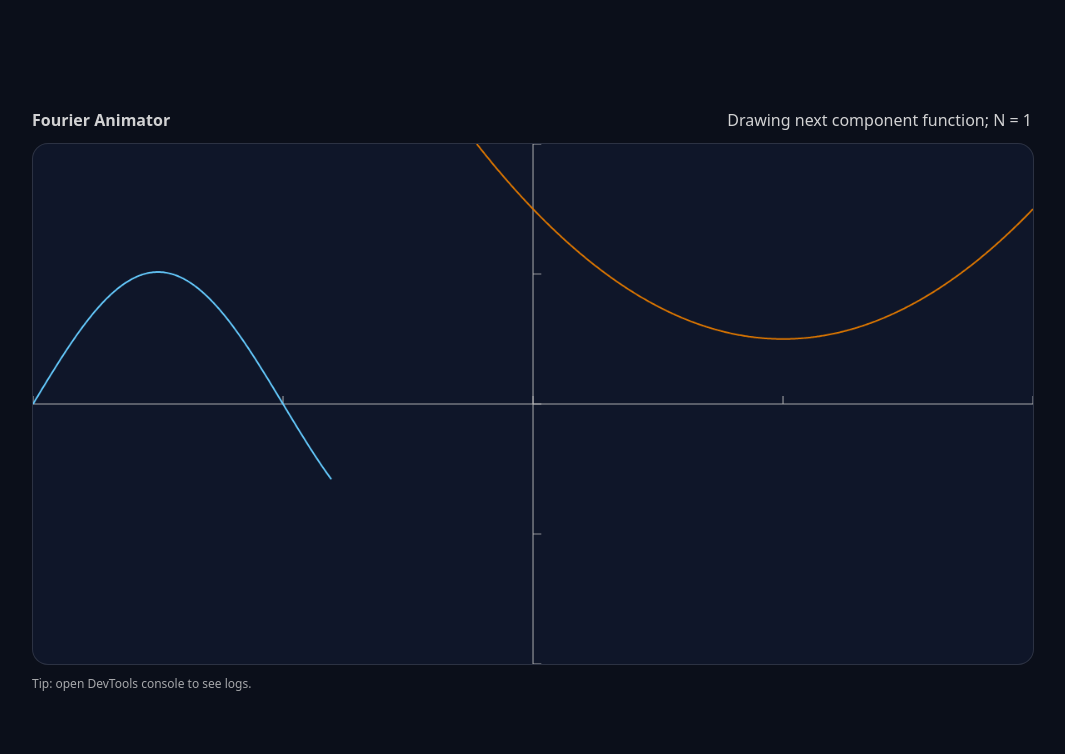
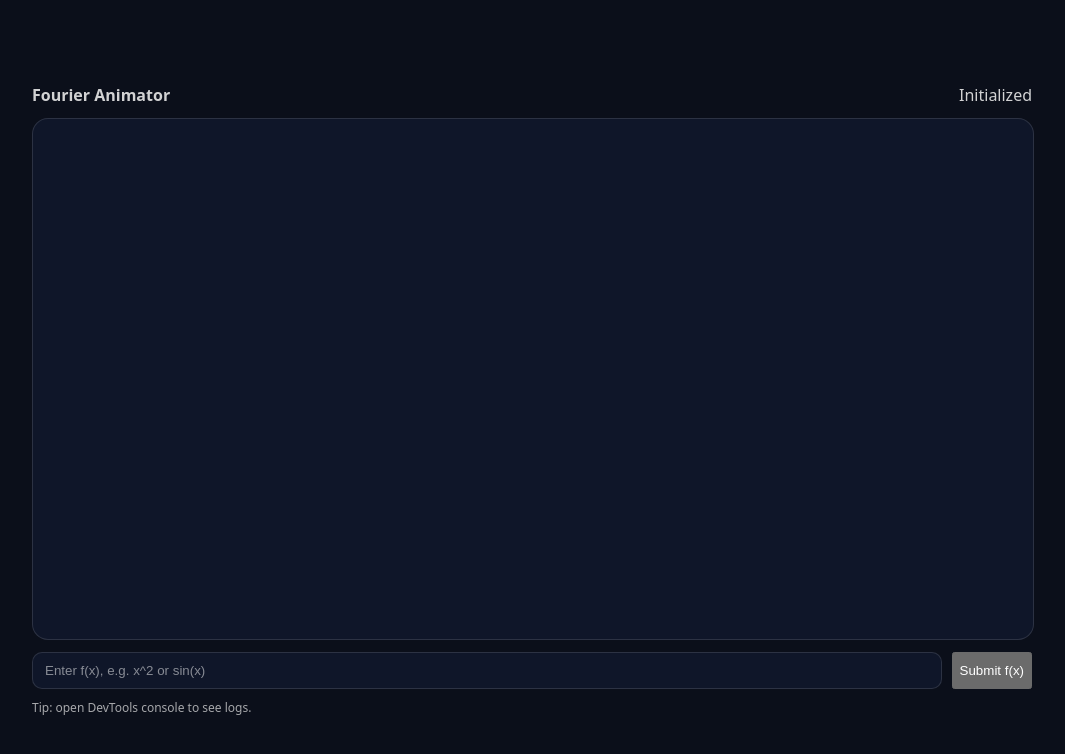
Before and after one commit to bslininger/fourier-visualization, a website built with Vite: page index.html in a window 1280 px wide. Shown: the whole page, without its empty margins (108-1173 px from the left). Built offline with nearby package versions, Linux system fonts and the light colour scheme.

Commit message:
Add text box and button to submit function to graph

```diff
--- a/index.html
+++ b/index.html
@@ -33,6 +33,23 @@
         border: 1px solid rgba(255,255,255,0.12);
         border-radius: 16px;
       }
+      .functionInput {
+        display: flex;
+        gap: 10px;
+        margin-top: 12px;
+        margin-bottom: 10px;
+      }
+      .functionInput input {
+        flex: 1;
+        padding: 10px 12px;
+        border-radius: 10px;
+        border: 1px solid rgba(255,255,255,0.12);
+        background: #0f1629;
+        color: #e8e8e8;
+      }
+      .functionInput input::placeholder {
+        color: rgba(255,255,255,0.5);
+      }
       footer {
         margin-top: 10px;
         font-size: 12px;
@@ -50,6 +67,11 @@
 
       <canvas id="graph" width="1200" height="650"></canvas>
 
+      <div class="functionInput">
+        <input id="functionInputTextBox" type="text" placeholder="Enter f(x), e.g. x^2 or sin(x)" />
+        <button id="functionSubmit">Submit f(x)</button>
+      </div>
+
       <footer>
         Tip: open DevTools console to see logs.
       </footer>
--- a/src/main.ts
+++ b/src/main.ts
@@ -43,17 +43,20 @@
     const VERTICAL_BAR_STEP = 5;
     const VERTICAL_BAR_ANIMATION_FRAMES = 300;
     const FADEOUT_FRAMES = 300;
-    const FUNCTION_STRING = "(x-1)^2 + 1/2";
-    const F_COORDINATES = getFCoordinates(X_MIN, X_MAX, COUNT_SAMPLES);
     const COUNT_0_TO_L_SAMPLES = 501;
-    const F_0_TO_L_COORDINATES = getFCoordinates(0, L, COUNT_0_TO_L_SAMPLES);
 
     // ---- Grab DOM elements ----
-    const canvasElement = document.getElementById("graph");
-    if (!(canvasElement instanceof HTMLCanvasElement)) {
-        throw new Error("Canvas element #graph not found");
+    function getElementOrThrow<T extends HTMLElement>(id: string, type: { new(): T }): T {
+        const element = document.getElementById(id);
+        if (!(element instanceof type)) {
+            throw new Error(`Element #${id} not found or wrong type`);
         }
-    const canvas = canvasElement;
+        return element;
+    }
+
+    const canvas = getElementOrThrow("graph", HTMLCanvasElement);
+    const fxInputTextBox = getElementOrThrow("functionInputTextBox", HTMLInputElement);
+    const fxSubmit = getElementOrThrow("functionSubmit", HTMLButtonElement);
 
     const ctx2d = canvas.getContext("2d");
     if (!ctx2d) {
@@ -61,11 +64,28 @@
     }
     const ctx = ctx2d;
 
+    fxSubmit.addEventListener("click", () => {
+        const expression = fxInputTextBox.value;
+        console.log("User entered:", expression);
+
+        onFunctionSubmit(expression);
+    });
+
+    function onFunctionSubmit(expression: string): void {
+        fString = expression;
+        fCoordinates = getFCoordinates(X_MIN, X_MAX, COUNT_SAMPLES)
+        f0ToLCoordinates = getFCoordinates(0, L, COUNT_0_TO_L_SAMPLES)
+        kickThingsOff();
+    }
+
     // Optional status line
     const statusElement = document.getElementById("status");
 
     // ---- State-tracking variables ----
     let lastTime = 0;
+    let fString = "";
+    let fCoordinates: Point[] = []
+    let f0ToLCoordinates: Point[] = [];
     let currentFunctionSegmentsDrawn = 0;
     let currentFunctionSegments = Infinity;
     let newPartialFourierSumSegmentsDrawn = 0;
@@ -207,7 +227,7 @@
     }
 
     function getFCoordinates(xMin: number, xMax: number, numberOfPoints: number) : Point[] {
-        const expression: MathNode = math.parse(FUNCTION_STRING);
+        const expression: MathNode = math.parse(fString);
         const compiledExpression: EvalFunction = expression.compile();
         return getXYPairs((x) => compiledExpression.evaluate({ x }), xMin, xMax, numberOfPoints);
     }
@@ -299,7 +319,7 @@
         ctx.clearRect(0, 0, canvas.width, canvas.height);
 
         drawAxes();
-        drawFunctionOfX(F_COORDINATES, F_COORDINATES.length, "#d70", 1);
+        drawFunctionOfX(fCoordinates, fCoordinates.length, "#d70", 1);
         let fadeout1Alpha = 1 - fadeout1FrameCount / FADEOUT_FRAMES;
         let fadeout2Alpha = 1 - fadeout2FrameCount / FADEOUT_FRAMES;
         if (partialFourierSumCoordinates.length > 0)
@@ -324,12 +344,15 @@
     }
 
     // ---- Kick things off ----
+    function kickThingsOff() {
+        ctx.clearRect(0, 0, canvas.width, canvas.height)
         currentFourierN = 1;
         currentFourierComponentFunction = (x) => fourierSine(x, currentFourierN);
         currentFourierComponentCoordinates = getXYPairs(currentFourierComponentFunction, X_MIN, X_MAX, COUNT_SAMPLES);
         currentFunctionSegments = currentFourierComponentCoordinates.length;
         verticalBarCurrentSegment = VERTICAL_BAR_OFFSET;
         requestAnimationFrame(animate);
+    }
 
     // ---- Debug helper (optional) ----
     function setStatus(text: string): void {
@@ -339,7 +362,7 @@
     setStatus("Initialized");
 
     function fourierSine(x: number, n: number): number {
-        return fourierTermCoefficient(F_0_TO_L_COORDINATES, n) * Math.sin(n * Math.PI * x / L);
+        return fourierTermCoefficient(f0ToLCoordinates, n) * Math.sin(n * Math.PI * x / L);
     }
 
     function simpson(left: Point, center: Point, right: Point, n: number): number {
```
Lines whose indentation alone changed are shown as unchanged.
